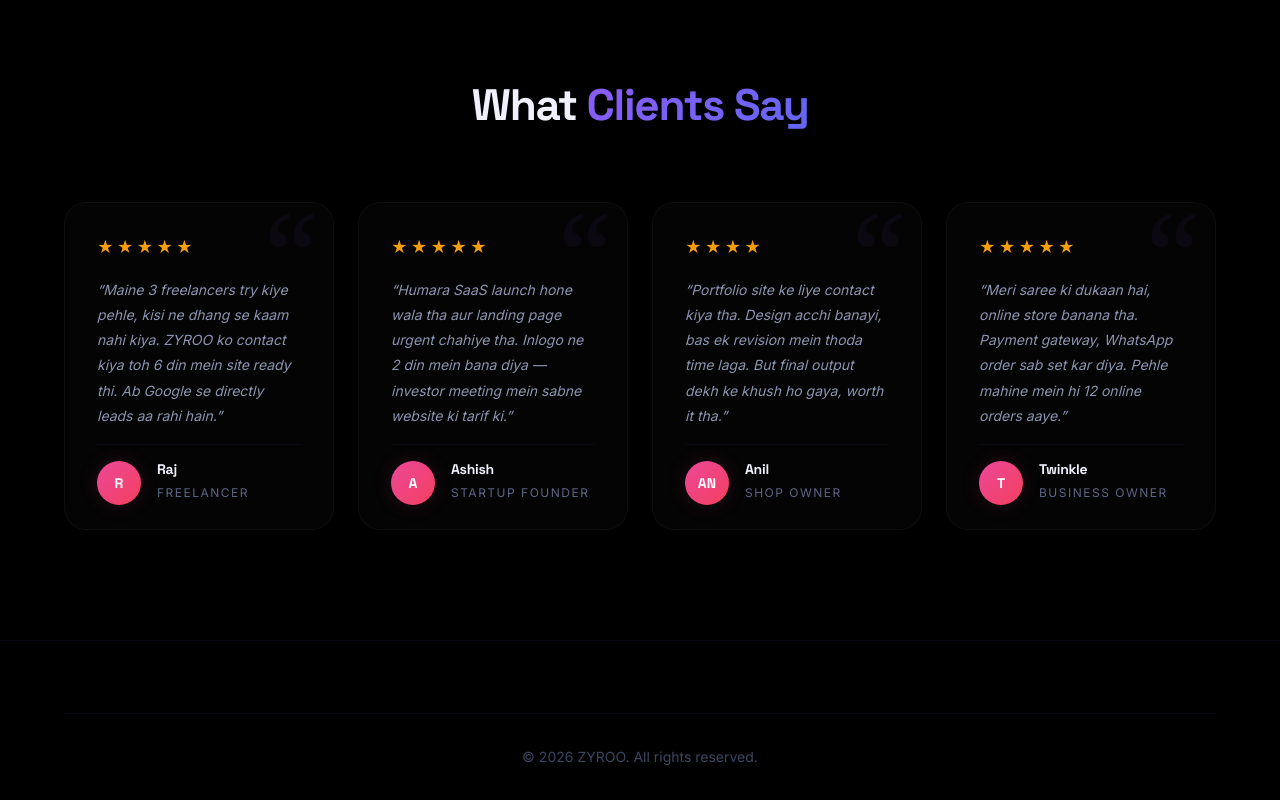
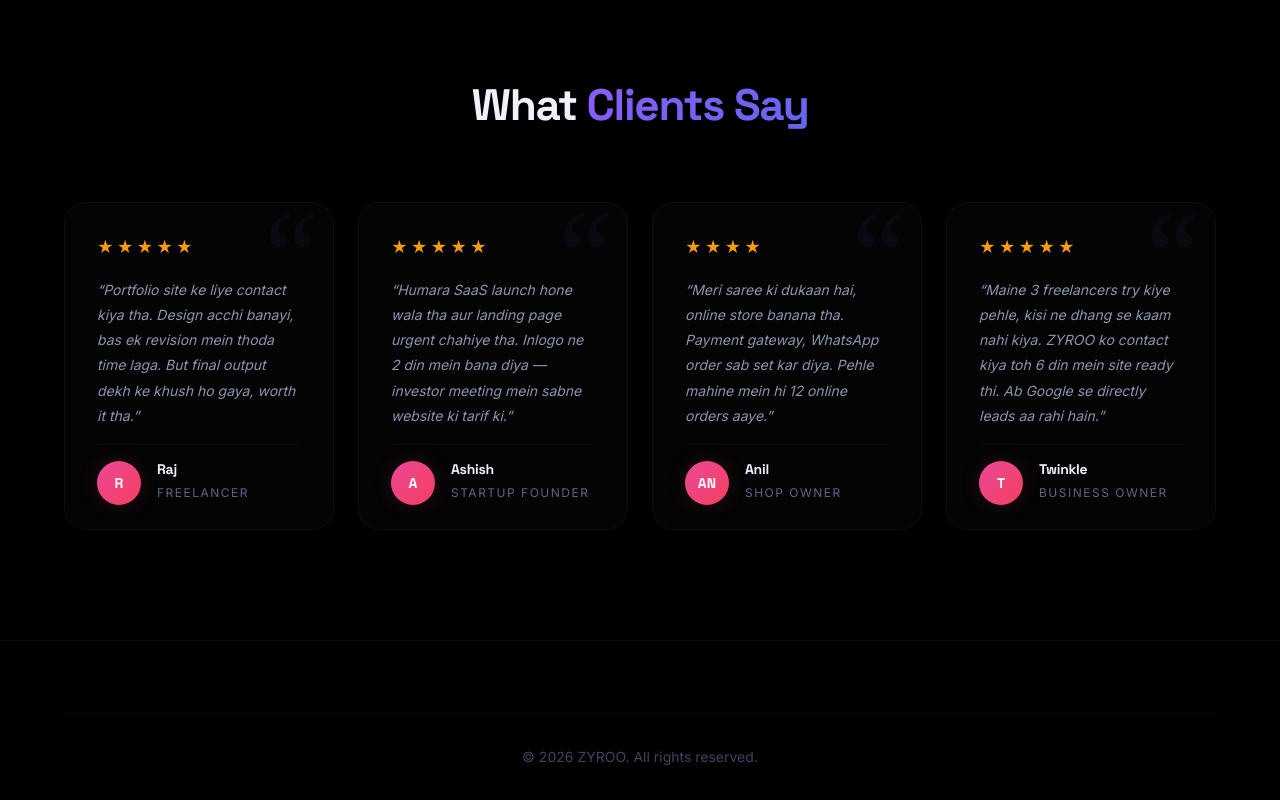
Before and after one commit to Kamlender/zyroo-website, a Next.js app: page / in a window 1280 px wide. Shown: the part 3508-4308 px from the top of the page. Built offline with nearby package versions, Linux system fonts and the light colour scheme.

Commit message:
Swap reviews to match updated client roles

```diff
--- a/src/app/page.tsx
+++ b/src/app/page.tsx
@@ -20,7 +20,7 @@ export default function HomePage() {
       avatar: 'R',
       role: 'Freelancer',
       stars: 5,
-      review: 'Maine 3 freelancers try kiye pehle, kisi ne dhang se kaam nahi kiya. ZYROO ko contact kiya toh 6 din mein site ready thi. Ab Google se directly leads aa rahi hain.',
+      review: 'Portfolio site ke liye contact kiya tha. Design acchi banayi, bas ek revision mein thoda time laga. But final output dekh ke khush ho gaya, worth it tha.',
     },
     {
       name: 'Ashish',
@@ -34,14 +34,14 @@ export default function HomePage() {
       avatar: 'AN',
       role: 'Shop Owner',
       stars: 4,
-      review: 'Portfolio site ke liye contact kiya tha. Design acchi banayi, bas ek revision mein thoda time laga. But final output dekh ke khush ho gaya, worth it tha.',
+      review: 'Meri saree ki dukaan hai, online store banana tha. Payment gateway, WhatsApp order sab set kar diya. Pehle mahine mein hi 12 online orders aaye.',
     },
     {
       name: 'Twinkle',
       avatar: 'T',
       role: 'Business Owner',
       stars: 5,
-      review: 'Meri saree ki dukaan hai, online store banana tha. Payment gateway, WhatsApp order sab set kar diya. Pehle mahine mein hi 12 online orders aaye.',
+      review: 'Maine 3 freelancers try kiye pehle, kisi ne dhang se kaam nahi kiya. ZYROO ko contact kiya toh 6 din mein site ready thi. Ab Google se directly leads aa rahi hain.',
     },
   ];
 
```
